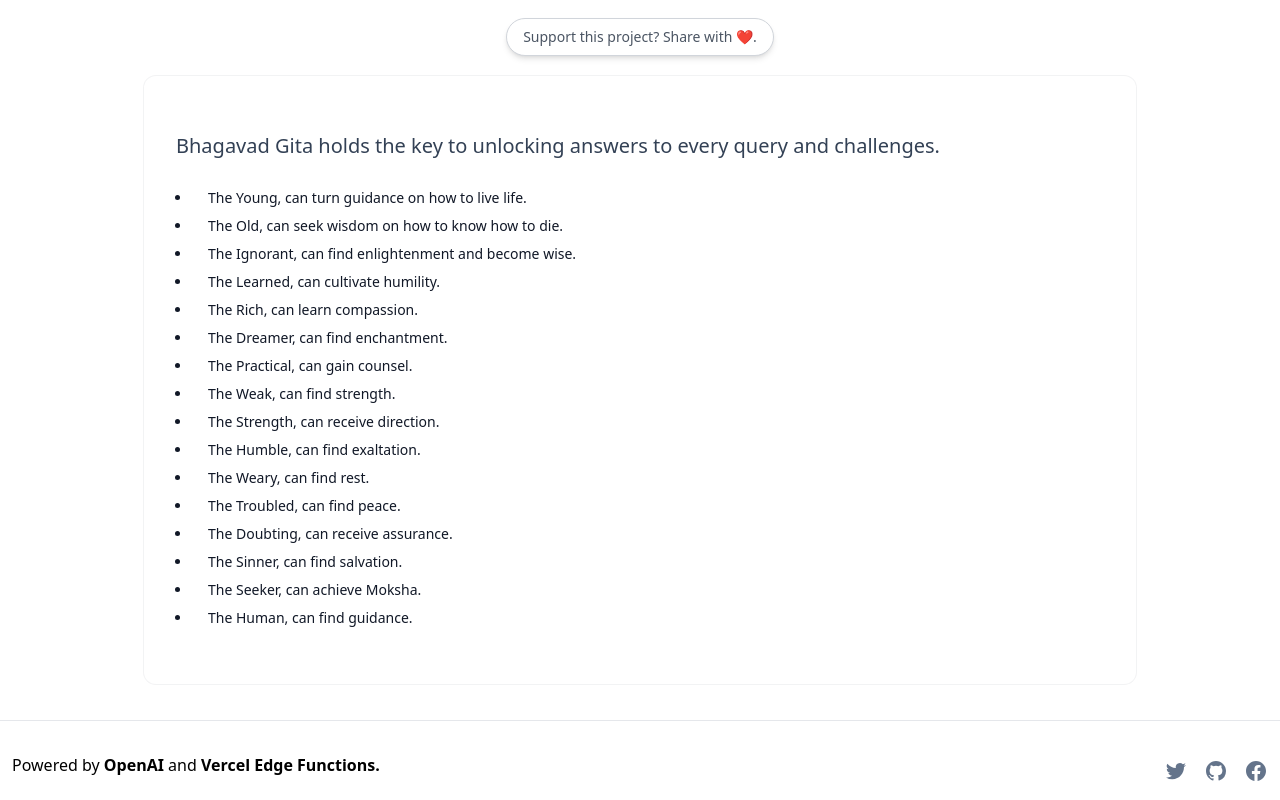
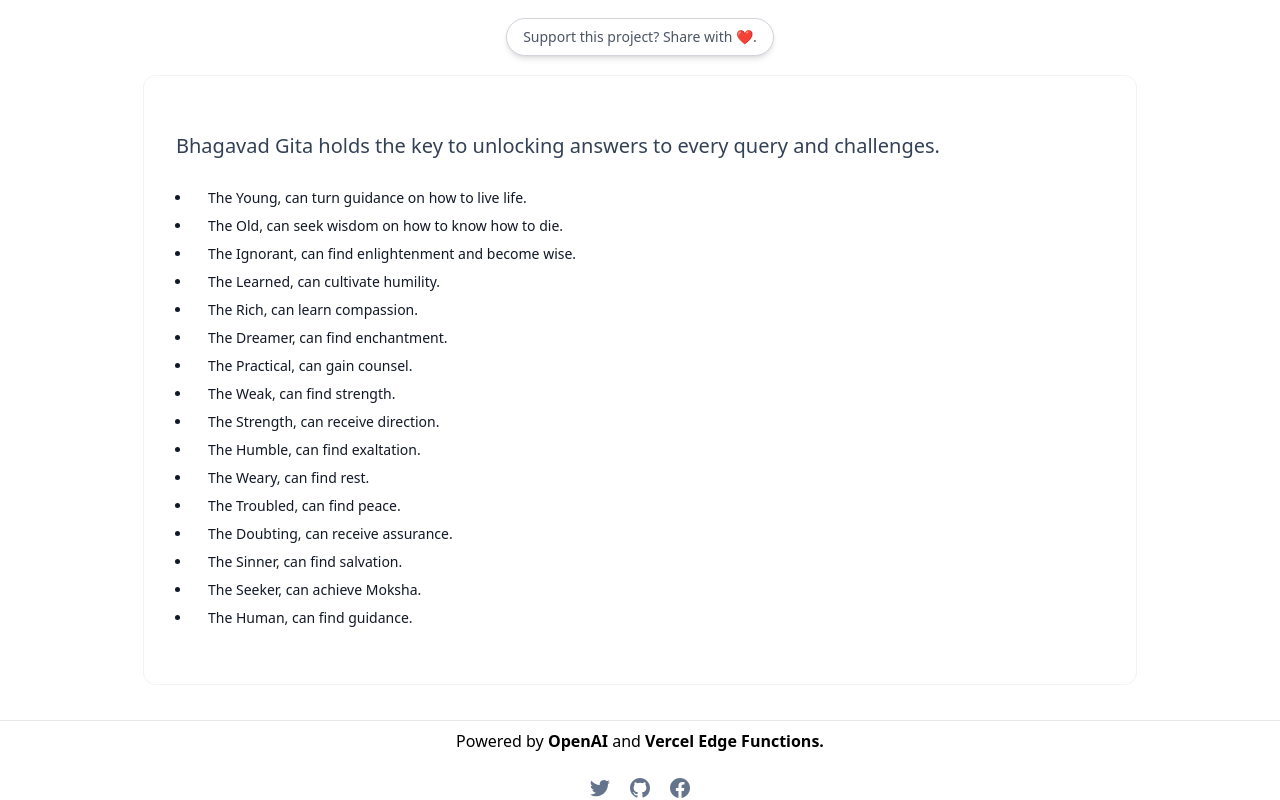
Before and after one commit to AI-prodev/GitaGPT, a Next.js app: page / in a window 1280 px wide. Shown: the part 545-1345 px from the top of the page. Built offline with nearby package versions, Linux system fonts and the light colour scheme.

Commit message:
Update Footer.tsx

```diff
--- a/components/Footer.tsx
+++ b/components/Footer.tsx
@@ -2,7 +2,7 @@
 
 export default function Footer() {
   return (
-    <footer className="text-center h-16 sm:h-20 w-full sm:pt-2 pt-4 border-t mt-5 flex sm:flex-row flex-col justify-between items-center px-3 space-y-3 sm:mb-0 mb-3">
+    <footer className="text-center h-16 sm:h-20 w-full sm:pt-2 pt-4 border-t mt-5 flex flex-col justify-between items-center px-3 space-y-3 sm:mb-0 mb-3">
       <div>
         Powered by{" "}
         <a
```
